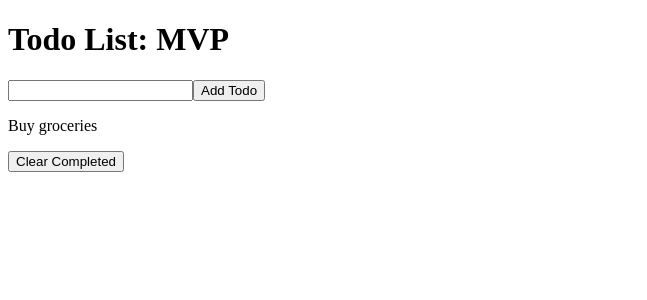
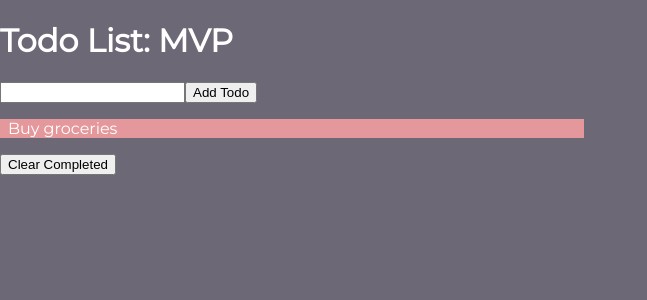
Before and after one commit to maribelcuales/React-Todo-Project, a React (Create React App) app: page / in a window 1280 px wide. Shown: the top 300 px of the page, without its empty margins (0-647 px from the left). Built offline with nearby package versions, Linux system fonts and the light colour scheme; the HTML template or start-up script is replaced by a standard one.

Commit message:
Created css file and initial css styling.

```diff
--- a/src/App.js
+++ b/src/App.js
@@ -1,6 +1,7 @@
 import React from 'react';
 import TodoForm from './components/TodoForm';
 import TodoList from './components/TodoList';
+import './styles.css';
 
 const todoArray = [
   {
--- /dev/null
+++ b/src/styles.css
@@ -0,0 +1,40 @@
+@import url('https://fonts.googleapis.com/css2?family=Montserrat&display=swap');
+
+html,
+body {
+  width: 100%;
+  height: 100%;
+  margin: 0;
+  padding: 0;
+}
+
+body {
+  background-color: #6d6875;
+}
+
+h1,
+h2,
+h3,
+h4,
+h5,
+h6,
+div,
+p,
+span {
+  color: white;
+  font-family: 'montserrat', sans-serif;
+}
+
+.item {
+  background-color: #e5989b;
+  width: 45%;
+  text-align: left;
+  margin: 4px 0;
+  padding-left: 8px;
+  cursor: pointer;
+}
+
+.item.completed {
+  background-color: #d17d7c;
+  text-decoration: line-through;
+}
```
